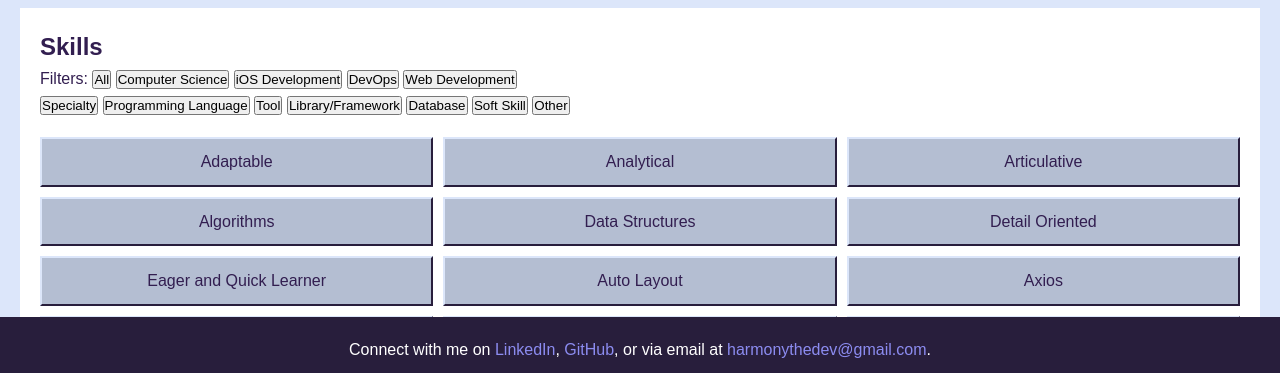
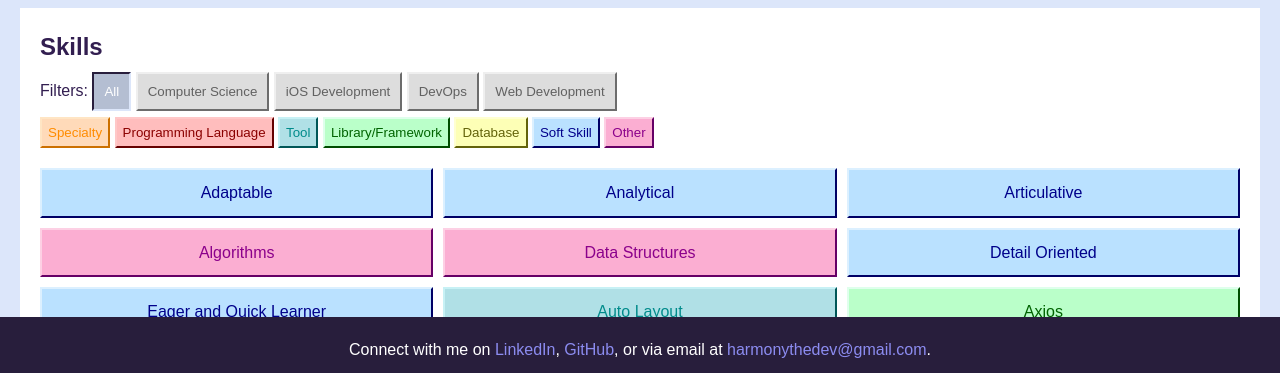
Before and after one commit to HarmonyMorse/HarmonyMorse.github.io, a plain HTML site: page index.html in a window 1280 px wide. Shown: the part 417-790 px from the top of the page. Drawn offline with Linux system fonts and the light colour scheme; a web font is replaced by a local one.

Commit message:
Update styles.css with new colors and classes

```diff
--- a/styles.css
+++ b/styles.css
@@ -13,7 +13,7 @@
     --secondary-shadow-dark: rgba(50, 30, 80, 0.7);
     --background-color-light: rgb(220, 230, 250);
     --background-color-mid: rgb(180, 190, 210);
-    --background-color-mid-faded: rgba(180, 190, 210, .5);
+    --background-color-mid-faded: rgba(180, 190, 210, 0.5);
     --background-color-dark: rgb(40, 30, 60);
     /* For bold highlights on light/dark backgrounds */
     --highlight-bold-mid: rgb(74, 85, 131);
@@ -100,23 +100,109 @@ section {
 }
 
 /* Skills Styles */
-#skills ul {
+#skillsList {
     display: grid;
     grid-template-columns: repeat(3, 1fr);
     gap: 10px;
     margin-top: 20px;
 }
 
-#skills li {
-    background: var(--background-color-mid);
-    color: var(--primary-text-dark);
+.skill {
     padding: 10px;
     list-style-type: none;
     text-align: center;
-    border-right: var(--background-color-dark) 2px solid;
-    border-bottom: var(--background-color-dark) 2px solid;
-    border-top: var(--background-color-light) 2px solid;
-    border-left: var(--background-color-light) 2px solid;
+}
+
+.filterOption {
+    padding: 6px;
+    list-style-type: none;
+    text-align: center;
+    margin-top: 6px;
+    cursor: pointer;
+}
+
+.basic {
+    background: #ddd; /* Pastel sky blue */
+    color: #616161; /* Darker blue for contrast */
+    border-right: #6c6c6c 2px solid;
+    border-bottom: #6c6c6c 2px solid;
+    border-top: #efefef 2px solid;
+    border-left: #efefef 2px solid;
+    padding: 10px;
+    list-style-type: none;
+    text-align: center;
+}
+
+#filterSelected {
+    background-color: var(--background-color-mid);
+    color: var(--secondary-text-light);
+    border-right: var(--background-color-light) 2px solid;
+    border-bottom: var(--background-color-light) 2px solid;
+    border-left: var(--background-color-dark) 2px solid;
+    border-top: var(--background-color-dark) 2px solid;
+}
+
+.progLanguage {
+    background: #ffbdbd; /* Pastel red */
+    color: #8b0000; /* Dark red for contrast */
+    border-right: #660000 2px solid;
+    border-bottom: #660000 2px solid;
+    border-top: #ffc8c8 2px solid;
+    border-left: #ffc8c8 2px solid;
+}
+
+.libAndFramework {
+    background: #baffc9; /* Pastel green */
+    color: #006400; /* Dark green for contrast */
+    border-right: #004d00 2px solid;
+    border-bottom: #004d00 2px solid;
+    border-top: #dfffec 2px solid;
+    border-left: #dfffec 2px solid;
+}
+
+.softSkill {
+    background: #bae1ff; /* Pastel blue */
+    color: #00008b; /* Dark blue for contrast */
+    border-right: #000066 2px solid;
+    border-bottom: #000066 2px solid;
+    border-top: #dcf0ff 2px solid;
+    border-left: #dcf0ff 2px solid;
+}
+
+.other {
+    background: #fbaed2; /* Pastel magenta */
+    color: #8b008b; /* Dark magenta for contrast */
+    border-right: #660066 2px solid;
+    border-bottom: #660066 2px solid;
+    border-top: #fdd0e4 2px solid;
+    border-left: #fdd0e4 2px solid;
+}
+
+.specialty {
+    background: #ffdab9; /* Pastel orange */
+    color: #ff8c00; /* Dark orange for contrast */
+    border-right: #cc7000 2px solid;
+    border-bottom: #cc7000 2px solid;
+    border-top: #ffe5c4 2px solid;
+    border-left: #ffe5c4 2px solid;
+}
+
+.tool {
+    background: #b0e0e6; /* Pastel cyan */
+    color: #008b8b; /* Dark cyan for contrast */
+    border-right: #005757 2px solid;
+    border-bottom: #005757 2px solid;
+    border-top: #c7f1f5 2px solid;
+    border-left: #c7f1f5 2px solid;
+}
+
+.database {
+    background: #FDFFB6; /* Pastel yellow */
+    color: #63630A; /* Dark yellow for contrast */
+    border-right: #63630A 2px solid;
+    border-bottom: #63630A 2px solid;
+    border-top: #FFFFD1 2px solid;
+    border-left: #FFFFD1 2px solid;
 }
 
 /* Projects Styles */
@@ -184,16 +270,10 @@ section {
 }
 
 .projectSpecs li {
-    background: var(--background-color-mid);
-    color: var(--primary-text-dark);
     padding: 10px;
     margin: 5px;
     list-style-type: none;
     text-align: center;
-    border-right: var(--background-color-dark) 2px solid;
-    border-bottom: var(--background-color-dark) 2px solid;
-    border-top: var(--background-color-light) 2px solid;
-    border-left: var(--background-color-light) 2px solid;
 }
 
 #about a,
```
